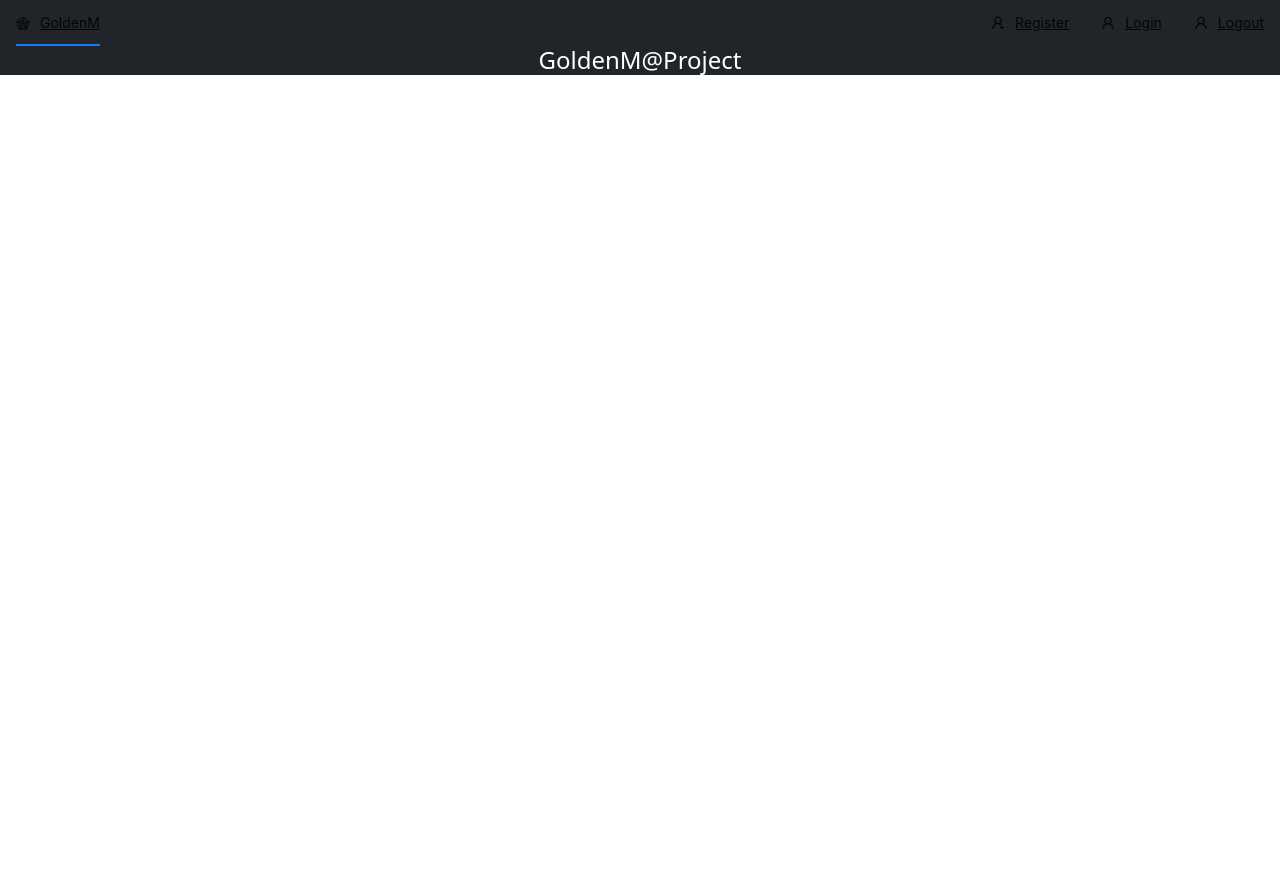
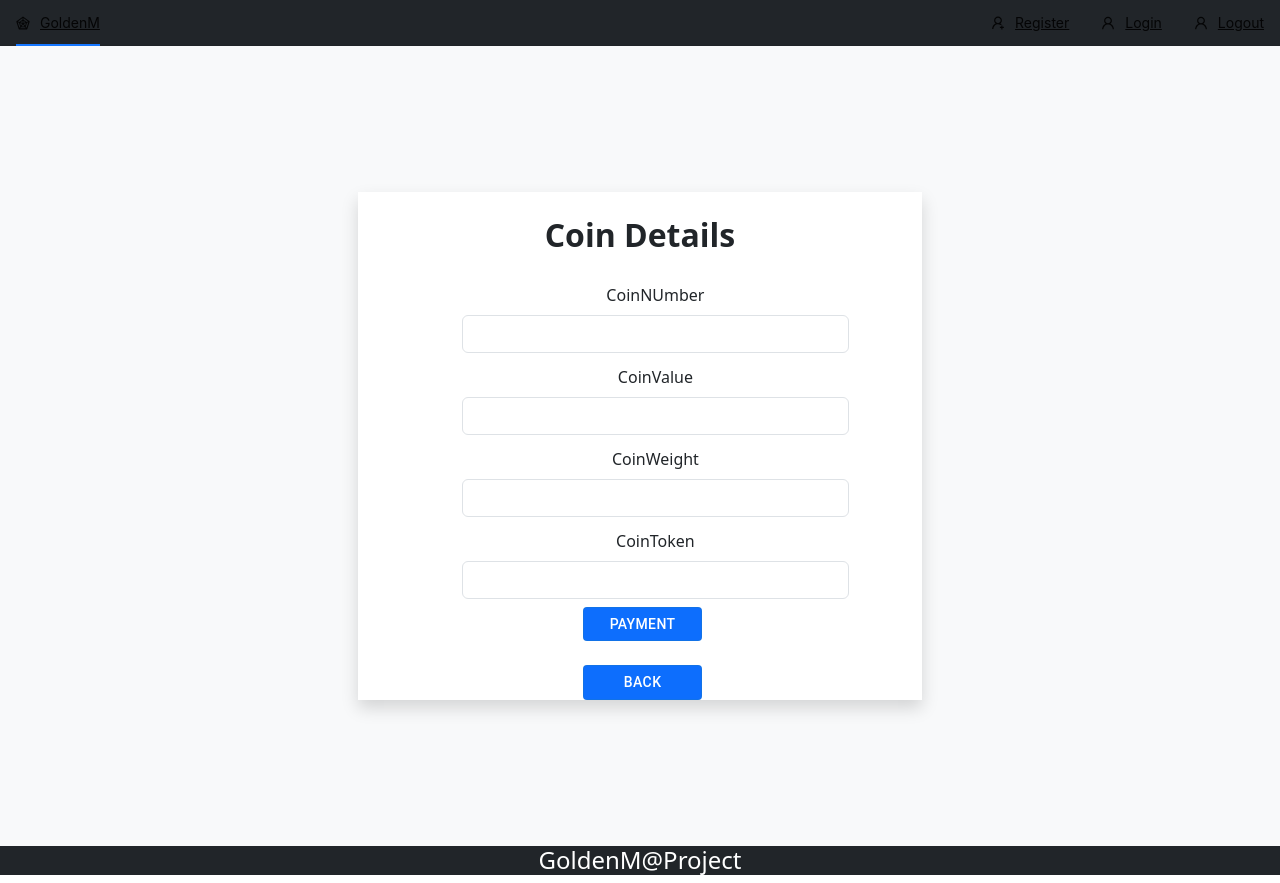
Before and after one commit to mmsbits2023/GoldenMProject, a React (Create React App) app in the folder goldenm-frontend/: page /addCoinDetails in a window 1280 px wide. Before the commit the page ends 800 px from the top, so only its background shows below. Built offline with nearby package versions, Linux system fonts and the light colour scheme.

Commit message:
add changes

```diff
--- a/goldenm-frontend/src/App.js
+++ b/goldenm-frontend/src/App.js
@@ -9,6 +9,8 @@ import InvestorLogin from "./Pages/InvestorLogin";
 import HomePage from './Pages/HomePage';
 import InvestorLogout from "./Pages/InvestorLogout";
 import BuyGoldCoin from "./Pages/BuyGoldCoin";
+import AddCoinDetails from "./Pages/AddCoinDetails";
+import PaymentDetails from "./Pages/PaymentDetails";
 
 
 function App() {
@@ -21,6 +23,8 @@ function App() {
         <Route path='/register' element={<InvestorRegister/>} />
         <Route path='/logout' element={<InvestorLogout />} />
         <Route path='/buyGoldCoin' element={ <BuyGoldCoin/>} />
+        <Route path='/addCoinDetails' element={ <AddCoinDetails/>} />
+        <Route path='/paymentDetails' element={ <PaymentDetails/>} />
       </Routes>
       <Footer/>
   </div>
--- a/goldenm-frontend/src/Pages/InvestorLogin.js
+++ b/goldenm-frontend/src/Pages/AddCoinDetails.js
@@ -11,7 +11,7 @@ import { Form } from 'react-bootstrap'
 
 
 
-const InvestorLogin= () => {
+const AddCoinDetails= () => {
 
   const navigate = useNavigate();
   const [data, setData] = useState({
@@ -34,7 +34,7 @@ const InvestorLogin= () => {
 
       if (!data.phoneNumber) {
           validationErrors.phoneNumber = 'PhoneNumber is required'
-      } else if (data.phoneNumber.length <13) {
+      } else if (data.phoneNumber.length <10) {
           validationErrors.phoneNumber="PhoneNumber should be at least 10 digit"
       }else if (data.phoneNumber.length >13) {
           validationErrors.phoneNumber="PhoneNumber should be at least 10 digit"
@@ -51,7 +51,7 @@ const InvestorLogin= () => {
 
       if (Object.keys(validationErrors).length === 0) {
           const { email, phoneNumber, mpin } = data;
-          const response = await fetch("http://localhost:9006/investor/login", {
+          const response = await fetch("http://localhost:9006/investor/addCoinDetails", {
               method: "POST",
               headers: {
                   "Content-Type": "application/json"
@@ -74,7 +74,7 @@ const InvestorLogin= () => {
 
 
           }
-      }
+        }
   }
 
 
@@ -82,28 +82,29 @@ const InvestorLogin= () => {
     <div>
       <div className="bg-light min-vh-100 d-flex justify-content-center align-items-center">
       <Container>
-        <div className=" row justify-content-center">
+
+      <div className=" row justify-content-center">
           <div className="col-md-6 col-lg-2 col-xl-6 col-sm-12">
             {/* <CCard className="m-0"> */}
             <Card.Body className="p-0 ">
             <section className="w-full mx-auto items-center justify-center ">
                              <Form onSubmit={handleSubmit} className="shadow pt-2">
-                            <div className="text-center d-flex justify-content-center p-1">
-                              {/* <Avatar className="items-center text-center" src="1.jpg" /> */}
-                              <Avatar sx={{ bgcolor: green[500] }}></Avatar>
-                            </div>
-                            <h2 className="text-center p-3 fw-bold">Login Form</h2>
+                            {/*<div className="text-center d-flex justify-content-center p-1">
+                              {/* <Avatar className="items-center text-center" src="1.jpg" />
+                             <Avatar sx={{ bgcolor: green[500] }}></Avatar>
+  </div>   */}
+                           <h2 className="text-center p-3 fw-bold">Coin Details</h2>
 
                        <div className="mb-1 register " style={{width:"70%",textAlign:"center",marginLeft:"100px"}}>
                     <label htmlFor="EmailId" className="form-label">
-                    Email</label>
+                    CoinNUmber</label>
                       <input type="text" name="email" className="form-control" id="EmailId" //autocomplete="off"
                  onChange={handleInput}/>
                   {errors.email && <span className='errorData'>{ errors.email}</span> }
                       </div>
                       <div className="mb-1 register  "style={{width:"70%",textAlign:"center",marginLeft:"100px"}}>
                 <label htmlFor="PhoneNumberId" className="form-label">
-                    PhoneNumbber</label>
+                    CoinValue</label>
                       <input type="text" name="phoneNumber" className="form-control" id="PhoneNumberId" //autocomplete="off"
                 onChange={handleInput}/>
                  {errors.phoneNumber && <span className='errorData'>{ errors.phoneNumber}</span> }
@@ -111,36 +112,35 @@ const InvestorLogin= () => {
 
             <div className="mb-1 register "style={{width:"70%",textAlign:"center",marginLeft:"100px"}}>
                 <label htmlFor="PasswordId" className="form-label">
-                    Password </label>
+                    CoinWeight</label>
                       <input type="password" name="mpin" className="form-control " id="PasswordId" //autocomplete="off"
                          onChange={handleInput} />
                           {errors.mpin && <span className='errorData'>{ errors.mpin}</span> }
                          </div>
-                      <button type="submit" className="btn btn-primary button "
-                      style={{ width: "30%", textAlign: "center", marginLeft: "200px" }}>
-                    Login
-                   </button>
-                                      {/*<div className="row p-4 "style={{width:"70%",textAlign:"center",marginLeft:"200px"}}>
-                                          <div className='col-6' >
-                                              <div  className="col-6 ">
-                                <NavLink to="/buyGoldCoin" component={NavLink}>
-                                  <Button variant="outlined" className="p-1">
-                                    Login
+                         <div className="mb-1 register "style={{width:"70%",textAlign:"center",marginLeft:"100px"}}>
+                <label htmlFor="PasswordId" className="form-label">
+                    CoinToken</label>
+                      <input type="password" name="mpin" className="form-control " id="PasswordId" //autocomplete="off"
+                         onChange={handleInput} />
+                          {errors.mpin && <span className='errorData'>{ errors.mpin}</span> }
+                         </div>
+
+
+                             <div className="row-2 " style={{ width: "30%", textAlign: "center", marginLeft: "200px" }}>
+                                <NavLink to="/paymentDetails" component={NavLink}>
+                                  <Button variant="outlined" className="p-1 bg-primary text-white">
+                                    Payment
                                   </Button>
                                 </NavLink>
-  </div> */}
-                                      <br /> <br />
-
-                                      <div className="col-6 " style={{ width: "30%", textAlign: "center", marginLeft: "200px" }}>
-                                <NavLink to="/logout" component={NavLink}>
-                                  <Button variant="outlined" className="p-1">
-                                    Logout
+                              </div><br/>                              <div className="row-2" style={{ width: "30%", textAlign: "center", marginLeft: "200px" }}>
+                                <NavLink to="/buyGoldCoin" component={NavLink}>
+                                  <Button variant="outlined" className="p-1 bg-primary text-white">
+                                    Back
                                   </Button>
                                 </NavLink>
                               </div>
 
-
-                          </Form>
+                              </Form>
                               </section>
                           </Card.Body>
                       </div>
@@ -151,4 +151,4 @@ const InvestorLogin= () => {
   )
 }
 
-export default InvestorLogin
+export default AddCoinDetails
--- a/goldenm-frontend/src/Pages/InvestorLogout.js
+++ b/goldenm-frontend/src/Pages/InvestorLogout.js
@@ -33,10 +33,10 @@ const InvestorLogout= () => {
 
       if (!data.phoneNumber) {
           validationErrors.phoneNumber = 'PhoneNumber is required'
-      } else if (data.phoneNumber.length < 13) {
-          validationErrors.phoneNumber = "PhoneNumber should be at least 13 digit with country code"
-      } else if (data.phoneNumber.length > 13) {
-          validationErrors.phoneNumber = "PhoneNumber should be at least 13 digit with country code"
+      } else if (data.phoneNumber.length < 10) {
+          validationErrors.phoneNumber = "PhoneNumber should be at least 10 digit "
+      } else if (data.phoneNumber.length > 10) {
+          validationErrors.phoneNumber = "PhoneNumber should be at least 10 digit "
       }
 
       if (!data.mpin) {
--- a/goldenm-frontend/src/Pages/InvestorRegister.js
+++ b/goldenm-frontend/src/Pages/InvestorRegister.js
@@ -12,7 +12,7 @@ import 'react-phone-input-2/lib/style.css';
 import PhoneInput from 'react-phone-input-2';
 
 const InvestorRegister = () => {
- /*Country list */
+ /*Country list
 const countryOptions = Object.keys(countries).map((countryCode) => ({
   value: countryCode,
   label: countries[countryCode].name,
@@ -21,22 +21,22 @@ const countryOptions = Object.keys(countries).map((countryCode) => ({
         const handleChange = (selectedOption) => {
             setSelectedCountry(selectedOption);
         };
-  /*country code */
+  /*country code
    const [phoneNumber, setPhoneNumber] = useState('');
 
   const handleOnChange = (value, data) => {
     // `value` contains the selected phone number with country code
     setPhoneNumber(value);
-  };
+  };*/
   const navigate =useNavigate();
   const [data, setData] = useState({
     firstName: '',
     middleName: '',
     lastName: '',
-   // phoneNumber: '',
+   phoneNumber: '',
     email: '',
     mpin:'',
-  // country:'',
+  country:'',
    city:'',
    photoId:'',
    walletAddress:''
@@ -105,7 +105,7 @@ const [errors, setErrors] = useState('');
 
     setErrors(validationErrors);
 
-    if (Object.keys(validationErrors).length === 0) {
+    if (Object.keys(validationErrors).length === 0 ) {
       const { firstName, middleName, lastName,
         phoneNumber,email, mpin, country,city,photoId,walletAddress } = data;
 
@@ -130,7 +130,7 @@ const [errors, setErrors] = useState('');
 
       });
 
-      const result = await response.json();
+      const result = await response.json(data);
 
       if (result.status === 422 || !data) {
         window.alert("Inavalid Registeration");
@@ -185,17 +185,18 @@ const [errors, setErrors] = useState('');
                          onChange={handleInput} />
                          {errors.lastName && <span className='errorData'>{ errors.lastName}</span> }
                         </div>
-                      {/*<div className="mb-1 register">
+                      <div className="mb-1 register">
                         <label htmlFor="PhoneNumberId" className="form-label">
                     PhoneNumbber </label>
                       <input type="text" name="phoneNumber" className="form-control" id="PhoneNumberId" //autocomplete="off"
-  />
-  </div>*/}
-                      <PhoneInput className='selecte-data'
+  onChange={handleInput}/>
+  {errors.phoneNumber && <span className='errorData'>{ errors.phoneNumber}</span> }
+  </div>
+                      {/*<PhoneInput className='selecte-data'
                          placeholder='Enter phone number'
                         country={'in'} // Default country (you can set to any country code)
                         value={phoneNumber}
-                        onChange={handleChange}/>
+  onChange={handleChange}/>*/}
                          {/* {errors.phoneNumber && <span className='errorData'>{ errors.phoneNumber}</span> }*/}
                                    </div>
                 <div className='flex-container'>
@@ -222,25 +223,23 @@ const [errors, setErrors] = useState('');
                      onChange={handleInput} />
                         {errors.photoId&& <span className='errorData'>{ errors.photoId}</span> }
                                          </div>
-                      {/* <div className="mb-1 register">
+                       <div className="mb-1 register">
                   <label htmlFor="CountryId" className="form-label">
                     Country</label>
-                          <select id="country" style={{width:"50%",height:"50%"}}>
-                          <option value="india">India</option>
-                        <option value="us">Us</option>
-
-                 </select>
-  </div>*/}
+                    <input type="text" name="country" className="form-control" id="CountryId" //autocomplete="off"
+                     onChange={handleInput} />
+                 {errors.country&& <span className='errorData'>{ errors.country}</span> }
+  </div>
 
 
-        <Select className='selecte-data'
+       {/* <Select className='selecte-data'
 
         onChange={handleChange}
         options={countryOptions}
         isSearchable={true}
         placeholder="Select a country"
 
-      />
+/>*/}
         {/* {errors.country&& <span className='errorData'>{ errors.country}</span> }*/}
             </div>
             <div className='flex-container'>
--- /dev/null
+++ b/goldenm-frontend/src/Pages/PaymentDetails.js
@@ -0,0 +1,107 @@
+import React, { useState} from 'react'
+import Card from 'react-bootstrap/Card'
+import { Container } from '@mui/material'
+import Button from '@mui/material/Button'
+import { NavLink, useNavigate } from 'react-router-dom'
+import { Avatar } from '@mui/material'
+import { green } from '@mui/material/colors'
+import { Form } from 'react-bootstrap'
+//import PhoneInput from 'react-phone-input-2'
+//import { AiFillInfoCircle } from 'react-icons/ai'
+
+
+
+const PaymentDetails= () => {
+
+ /* const navigate = useNavigate();
+  const [data, setData] = useState({
+      email:'',
+      phoneNumber: '',
+      mpin:''
+  });
+  const handleInput = (event) => {
+      setData({...data,[event.target.name]:event.target.value})
+  }
+  const [errors, setErrors] = useState('');
+  const handleSubmit = async (e) => {
+      e.preventDefault();
+      const validationErrors = {}
+      if (!data.email) {
+          validationErrors.email = "email is required"
+      } else if (!/^[a-zA-Z0-9._-]+@[a-zA-Z0-9.-]+\.[a-zA-Z]{2,4}$/.test(data.email)) {
+          validationErrors.email="email is not valid"
+      }
+
+      if (!data.phoneNumber) {
+          validationErrors.phoneNumber = 'PhoneNumber is required'
+      } else if (data.phoneNumber.length <10) {
+          validationErrors.phoneNumber="PhoneNumber should be at least 10 digit"
+      }else if (data.phoneNumber.length >13) {
+          validationErrors.phoneNumber="PhoneNumber should be at least 10 digit"
+      }
+
+      if (!data.mpin) {
+          validationErrors.mpin = 'Password is required'
+      } else if (data.mpin.length < 9) {
+          validationErrors.mpin="Password should be at least 9char"
+       }else if (data.mpin.length > 16 ) {
+          validationErrors.mpin="Password should be at least 9 char"
+       }
+      setErrors(validationErrors);
+
+      if (Object.keys(validationErrors).length === 0) {
+          const { email, phoneNumber, mpin } = data;
+          const response = await fetch("http://localhost:9006/investor/login", {
+              method: "POST",
+              headers: {
+                  "Content-Type": "application/json"
+              },
+              body: JSON.stringify({
+                  email: email,
+                  phoneNumber: phoneNumber,
+                  mpin: mpin
+              })
+          });
+          const result = await response.json();
+          if (result.status === 422 || !data) {
+              window.alert("Inavalid Login");
+              console.log("Inavalid Login");
+          }
+          else {
+              window.alert("Login Successfully");
+              console.log("Successfully Login");
+              navigate('/buyGoldCoin');
+
+
+          }
+      }
+  }
+  */
+
+  return (
+    <div>
+      <div className="bg-light min-vh-100 d-flex justify-content-center align-items-center">
+      <Container>
+        <div className=" row justify-content-center">
+          <div className="col-md-6 col-lg-2 col-xl-6 col-sm-12">
+
+
+                                      <div className="col-6 " style={{ width: "30%", textAlign: "center", marginLeft: "200px" }}>
+                                <NavLink to="/pamentDetails" component={NavLink}>
+                                  <Button variant="outlined" className="p-1">
+                                    Payment Options
+                                  </Button>
+                                </NavLink>
+                              </div>
+
+
+
+                </div>
+                </div>
+              </Container>
+          </div>
+    </div>
+  )
+}
+
+export default PaymentDetails
```
Also changed, not shown: goldenm-frontend/src/Pages/BuyGoldCoin.js (+42 -22 lines), 2 other files (tests, documents, lock files or other folders).
